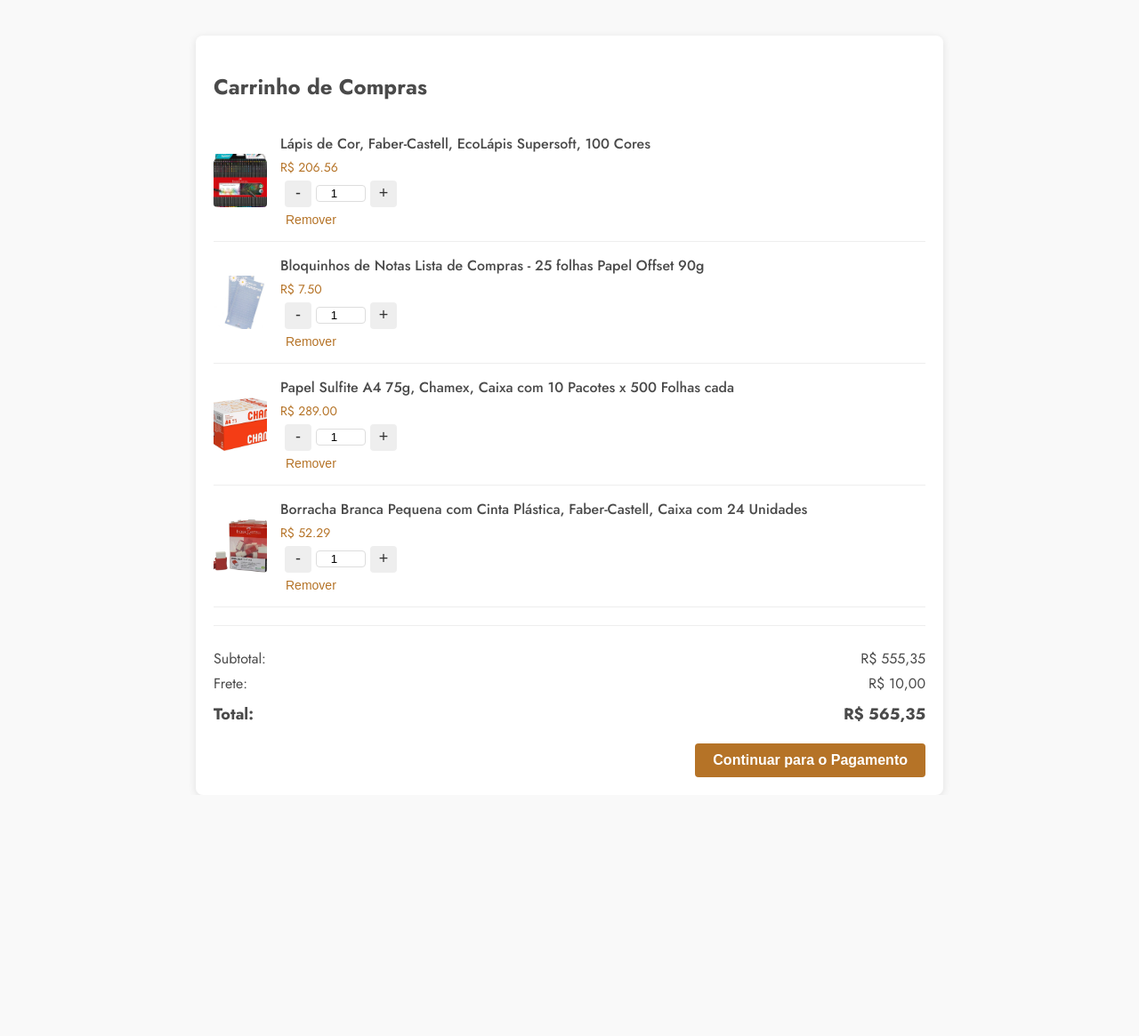
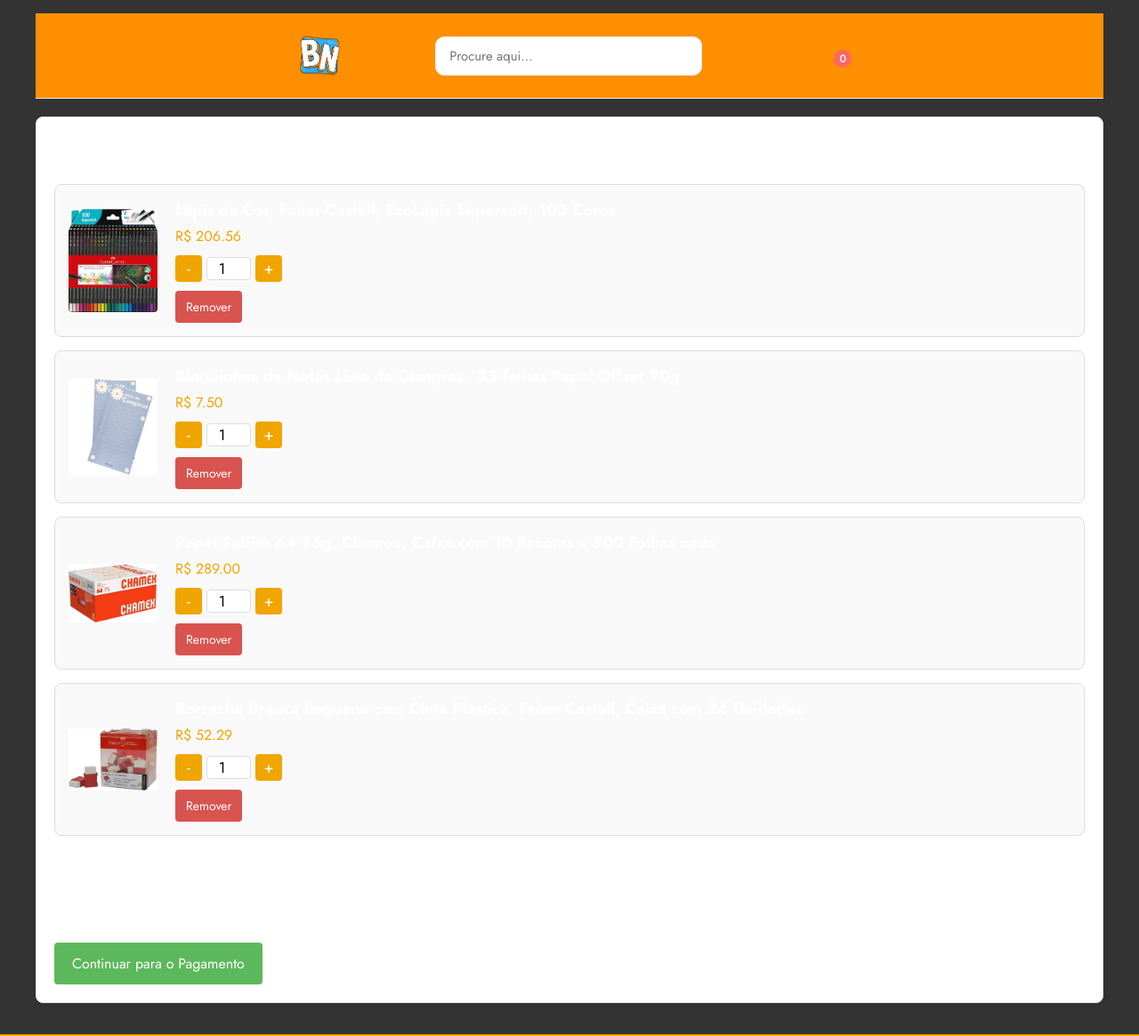
Before and after one commit to flaviaglenda/BN_Devs, a PHP site: page /carrinho.php in a window 1280 px wide. Shown: the whole page at 89% size. Before the commit the page ends 874 px from the top, so only its background shows below. Run offline with PHP 8.4, Linux system fonts and the light colour scheme; some libraries are stand-ins or nearby versions.

Commit message:
alt home

```diff
--- a/carrinho.php
+++ b/carrinho.php
@@ -10,11 +10,54 @@
     <link rel="preconnect" href="https://fonts.gstatic.com" crossorigin>
     <link href="https://fonts.googleapis.com/css2?family=Jost:ital,wght@0,100..900;1,100..900&display=swap" rel="stylesheet">
     <link rel="stylesheet" href="./css/carrinhocompras.css">
+  <link rel="shortcut icon" href="./assets/images/logo/favicon.ico" type="image/x-icon">
+  <link rel="stylesheet" href="./css/home.css" />
+
     <link rel="shortcut icon" href="img/logo-boasnovas.png" type="image/x-icon">
 
     <script src="https://cdn.jsdelivr.net/npm/sweetalert2@11"></script>
 </head>
 <body>
+
+  <header>
+
+
+<div class="header-main">
+
+  <div class="container">
+
+    <a href="#" class="header-logo">
+      <img src="./img/logo.png" alt="Anon's logo" width="90" height="45">
+    </a>
+
+    <div class="header-search-container">
+
+      <input type="search" name="search" class="search-field" placeholder="Procure aqui...">
+
+      <button class="search-btn">
+        <ion-icon name="search-outline"></ion-icon>
+      </button>
+
+    </div>
+
+    <div class="header-user-actions">
+    <a href="loginTeste.php">
+      <button class="action-btn">
+        <ion-icon name="person-outline"></ion-icon>
+      </button>
+      </a>
+
+      <a href="carrinho.php">
+      <button class="action-btn">
+        <ion-icon name="bag-handle-outline"></ion-icon>
+        <span class="count">0</span>
+      </button>
+</a>
+    </div>
+
+  </div>
+
+</div>
 <div class="carrinho-container">
     <h2>Carrinho de Compras</h2>
     <div class="carrinho-itens">
--- a/css/carrinhocompras.css
+++ b/css/carrinhocompras.css
@@ -1,119 +1,168 @@
+/* Reset básico */
+* {
+    margin: 0;
+    padding: 0;
+    box-sizing: border-box;
+}
+
 body {
     font-family: 'Jost', sans-serif;
-    background-color: #f9f9f9;
-    color: #4a4a4a;
-    margin: 0;
-    padding: 0;
+    background-color: #f8f9fa; /* Cor de fundo clara */
+    color: #333; /* Cor de texto principal */
+}
+
+header {
+    background-color: #333; /* Fundo escuro para o cabeçalho */
+    color: #fff; /* Texto branco */
+    padding: 15px 0;
+    border-bottom: 2px solid #f0a500; /* Detalhe no rodapé do cabeçalho */
+}
+
+.header-main {
     display: flex;
-    justify-content: center;
+    align-items: center;
+    justify-content: space-between;
+    max-width: 1200px;
+    margin: 0 auto;
+    padding: 0 20px;
+}
+
+.header-logo img {
+    max-height: 50px; /* Ajuste o tamanho da logo */
+    width: auto;
+}
+
+.header-search-container {
+    flex: 1;
+    display: flex;
+    margin: 0 20px;
+    max-width: 400px;
+    position: relative;
+}
+
+.search-field {
+    width: 100%;
+    padding: 10px 15px;
+    font-size: 16px;
+    border: 1px solid #ccc;
+    border-radius: 4px 0 0 4px;
+    outline: none;
+}
+
+.search-btn {
+    background-color: #f0a500; /* Botão com cor destacada */
+    border: none;
+    color: white;
+    padding: 10px 20px;
+    font-size: 18px;
+    cursor: pointer;
+    border-radius: 0 4px 4px 0;
+}
+
+.search-btn:hover {
+    background-color: #cc8400; /* Cor ao passar o mouse */
+}
+
+.header-user-actions {
+    display: flex;
     align-items: center;
 }
 
+.action-btn {
+    background-color: transparent;
+    border: none;
+    color: white;
+    font-size: 22px;
+    margin-left: 15px;
+    cursor: pointer;
+    position: relative;
+}
+
+.action-btn:hover {
+    color: #f0a500; /* Destaque ao passar o mouse */
+}
+
+.action-btn .count {
+    position: absolute;
+    top: -5px;
+    right: -5px;
+    background-color: #f0a500;
+    color: white;
+    border-radius: 50%;
+    font-size: 12px;
+    width: 20px;
+    height: 20px;
+    display: flex;
+    align-items: center;
+    justify-content: center;
+}
+
 .carrinho-container {
-    width: 80%;
-    max-width: 800px;
-    background-color: #fff;
+    max-width: 1200px;
+    margin: 20px auto;
     padding: 20px;
+    background: white;
+    border: 1px solid #ddd;
     border-radius: 8px;
-    box-shadow: 0 2px 10px rgba(0, 0, 0, 0.1);
-    margin-top: 40px;
+    box-shadow: 0 2px 4px rgba(0, 0, 0, 0.1);
 }
 
 .carrinho-container h2 {
     font-size: 24px;
-    font-weight: 700;
-    color: #4a4a4a;
-    margin-bottom: 20px;
-    text-align: left;
-}
-
-.progresso-etapas {
-    display: flex;
-    justify-content: space-between;
     margin-bottom: 20px;
 }
 
-.progresso-etapas .etapa {
+.carrinho-itens {
     display: flex;
-    align-items: center;
-    font-size: 14px;
-    color: #aaa;
-}
-
-.progresso-etapas .etapa-ativa {
-    color: #b57327;
-    font-weight: bold;
-}
-
-.progresso-etapas .etapa-ativa::before,
-.progresso-etapas .etapa::before {
-    content: '';
-    width: 24px;
-    height: 24px;
-    border-radius: 50%;
-    background-color: #ddd;
-    display: inline-block;
-    margin-right: 8px;
-    line-height: 24px;
-    text-align: center;
-    font-weight: bold;
-}
-
-.progresso-etapas .etapa-ativa::before {
-    background-color: #b57327;
-    color: #fff;
-}
-
-.carrinho-itens {
-    margin-bottom: 20px;
+    flex-direction: column;
+    gap: 15px;
 }
 
 .carrinho-item {
     display: flex;
     align-items: center;
-    padding: 15px 0;
-    border-bottom: 1px solid #eee;
+    gap: 20px;
+    padding: 15px;
+    border: 1px solid #ddd;
+    border-radius: 8px;
+    background-color: #f9f9f9;
 }
 
 .carrinho-item img {
-    width: 60px;
-    height: 60px;
-    object-fit: cover;
+    max-width: 100px;
     border-radius: 4px;
-    margin-right: 15px;
 }
 
 .detalhes-item {
-    flex-grow: 1;
+    flex: 1;
 }
 
 .detalhes-item h3 {
-    font-size: 16px;
-    font-weight: 500;
-    margin: 0;
+    font-size: 18px;
+    margin-bottom: 5px;
 }
 
-.detalhes-item p.preco {
-    font-size: 14px;
-    color: #b57327;
-    margin: 5px 0;
+.detalhes-item .preco {
+    font-size: 16px;
+    color: #f0a500;
+    margin-bottom: 10px;
 }
 
 .controle-quantidade {
     display: flex;
     align-items: center;
-    margin-top: 5px;
+    gap: 5px;
+    margin-top: 10px;
 }
 
 .controle-quantidade button {
     width: 30px;
     height: 30px;
     border: none;
-    background-color: #eee;
-    color: #333;
+    background-color: #f0a500;
+    color: white;
     font-size: 18px;
     cursor: pointer;
-    margin: 0 5px;
     border-radius: 4px;
 }
 
@@ -125,91 +174,46 @@ body {
 }
 
 .btn-remover {
+    margin-top: 10px;
+    padding: 8px 12px;
+    background-color: #d9534f;
+    color: white;
+    border: none;
+    border-radius: 4px;
+    cursor: pointer;
     font-size: 14px;
-    color: #b57327;
-    background: none;
-    border: none;
-    cursor: pointer;
-    margin-top: 5px;
-    display: flex;
-    align-items: center;
 }
 
 .btn-remover:hover {
-    text-decoration: underline;
+    background-color: #c9302c;
 }
 
 .resumo-carrinho {
-    padding-top: 20px;
-    border-top: 1px solid #eee;
+    margin-top: 20px;
+    text-align: right;
 }
 
 .resumo-carrinho p {
-    display: flex;
-    justify-content: space-between;
     font-size: 16px;
     margin: 5px 0;
 }
 
 .resumo-carrinho h3 {
-    display: flex;
-    justify-content: space-between;
-    font-size: 18px;
-    font-weight: bold;
+    font-size: 20px;
     margin: 10px 0;
 }
 
-.campo-cep {
-    display: flex;
-    align-items: center;
+.btn-finalizar {
     margin-top: 10px;
-}
-
-.campo-cep input[type="text"] {
-    width: 150px;
-    padding: 8px;
-    margin-right: 10px;
-    border: 1px solid #ddd;
-    border-radius: 4px;
-}
-
-.campo-cep button {
-    background-color: #b57327;
-    color: #fff;
-    padding: 8px 15px;
-    border: none;
-    border-radius: 4px;
-    cursor: pointer;
-}
-
-.campo-cep button:hover {
-    background-color: #a36221;
-}
-
-.btn-finalizar,
-.btn-continuar {
-    background-color: #b57327;
-    color: #fff;
-    padding: 10px 20px;
+    padding: 12px 20px;
+    background-color: #5cb85c;
+    color: white;
     border: none;
     border-radius: 4px;
     cursor: pointer;
     font-size: 16px;
-    font-weight: bold;
-    margin-top: 10px;
-    text-decoration: none;
 }
 
-.btn-finalizar:hover,
-.btn-continuar:hover {
-    background-color: #a36221;
+.btn-finalizar:hover {
+    background-color: #4cae4c;
 }
-
-.btn-finalizar {
-    float: right;
-}
-
-.btn-continuar {
-    float: left;
-    background-color: #aaa;
-}
```
Also changed, not shown: index.php (+30 -307 lines).
